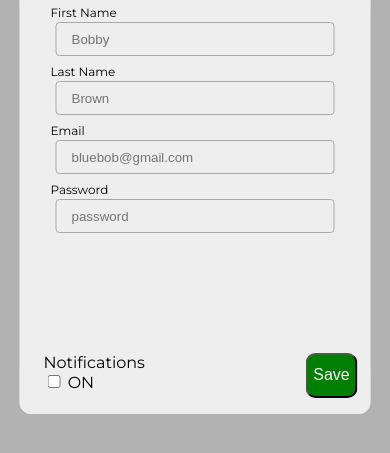
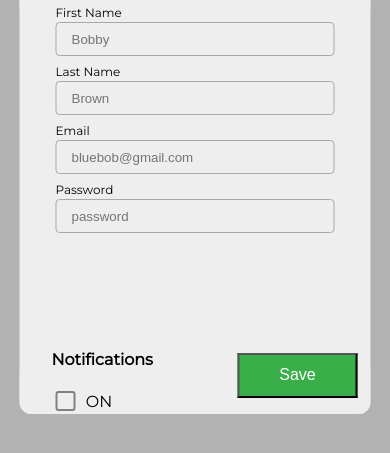
Before and after one commit to gblackiv/listrally, a plain HTML site: page pureHtmlFolder/user-settings.html in a window 390 px wide. Both pictures are taken after a click on the button "USER SETTINGS MODAL". Shown: the part 219-672 px from the top of the page. Drawn offline with nearby package versions, Linux system fonts and the light colour scheme.

Commit message:
started to add media queries

```diff
--- a/pureHtmlFolder/user-settings.html
+++ b/pureHtmlFolder/user-settings.html
@@ -54,9 +54,76 @@
         .input-label {
             position: absolute;
             top: -12px;
-            left: 0;
+            left: 5px;
             font-size: 0.75em;
         }
+
+        /***************************
+        * Checkbox
+        ****************************/
+
+        .notification{
+            position: relative;
+            bottom: 40px;
+            left: 2em;
+        }
+
+        .checkbox input[type="checkbox"] {
+            opacity: 0;
+        }
+        .checkbox input[type="checkbox"] {
+			opacity: 0;
+        }
+		.checkbox label::before{
+			content: "";
+			display: inline-block;
+			height: 16px;
+			width: 16px;
+			border: 2px solid gray;
+            border-radius: 3px;
+		}
+		.checkbox label::after {
+			content: "";
+			display: inline-block;
+			height: 7px;
+			width: 12px;
+			border-left: 3px solid;
+			border-bottom: 4px solid;
+			transform: rotate(-45deg);
+            color: #26a69a;;
+		}
+
+		.checkbox label {
+			position: relative;
+			left: 10px;
+		}
+		.checkbox label::before,
+		.checkbox label::after {
+			position: absolute;
+		}
+		/*Outer-box*/
+		.checkbox label::before {
+			left: -30px
+		}
+		/*Checkmark*/
+		.checkbox label::after {
+			top: 2px;
+			left: -28px
+		}
+
+		/*Hide the checkmark by default*/
+		.checkbox input[type="checkbox"] + label::after {
+			content: none;
+		}
+		/*Unhide the checkmark on the checked state*/
+		.checkbox input[type="checkbox"]:checked + label::after {
+			content: "";
+		}
+		/*Adding focus styles on the outer-box of the fake checkbox*/
+		.checkbox input[type="checkbox"]:focus + label::before {
+			outline: rgb(122, 155, 190) auto 3px;
+		}
+
         /***************************
         * Modal
         ****************************/
@@ -107,15 +174,11 @@
             bottom: 0;
         }
 
-        .notification{
-            margin: -1em 1.5em;
-        }
-
         .modalCloseBtn {
-            background-color: green;
+            background-color: #3AAE49;
+            padding: 0 40px;
             color: white;
             cursor: pointer;
-            border-radius: 10px;
             font-size: 1em;
             position: relative;
             right: 0.8em;
@@ -132,6 +195,7 @@
             cursor: pointer;
         }
 
+        /*******MEDIA QUERIES*******/
         @media (min-width: 600px){
             .modal-container{
                 width: 700px;
@@ -143,14 +207,9 @@
             }
             .notification{
             position: relative;
-            left: 2.5em;
-            bottom: 2em;
-        }
-        .modalCloseBtn {
-            position: relative;
-            right: 3.5em;
-            bottom: 3em;
-        }
+            left: 3.5em;
+            bottom: 5em;
+            }
         }
 
         /* Animation */
@@ -219,8 +278,11 @@
             </main>
             <footer class="modal-footer">
                 <div class="notification">
-                    <div>Notifications</div>
-                    <input type="checkbox" name="vehicle1" value="Bike"> ON
+                    <h4>Notifications</h4>
+                    <div class="checkbox">
+                        <input type="checkbox" id="checkbox_1">
+                        <label for="checkbox_1">ON</label>
+                    </div>
                 </div>
                 <button class="modalClose modalCloseBtn">Save</button>
             </footer>
```
